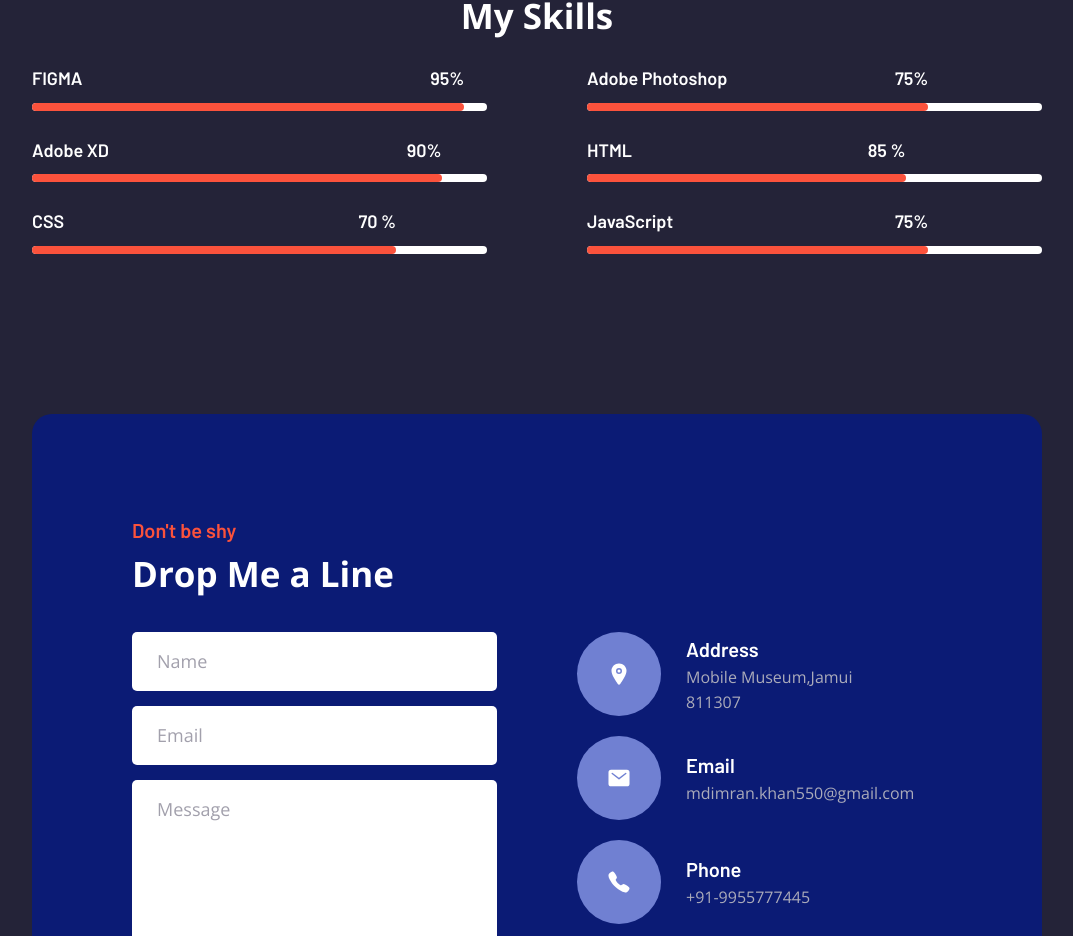
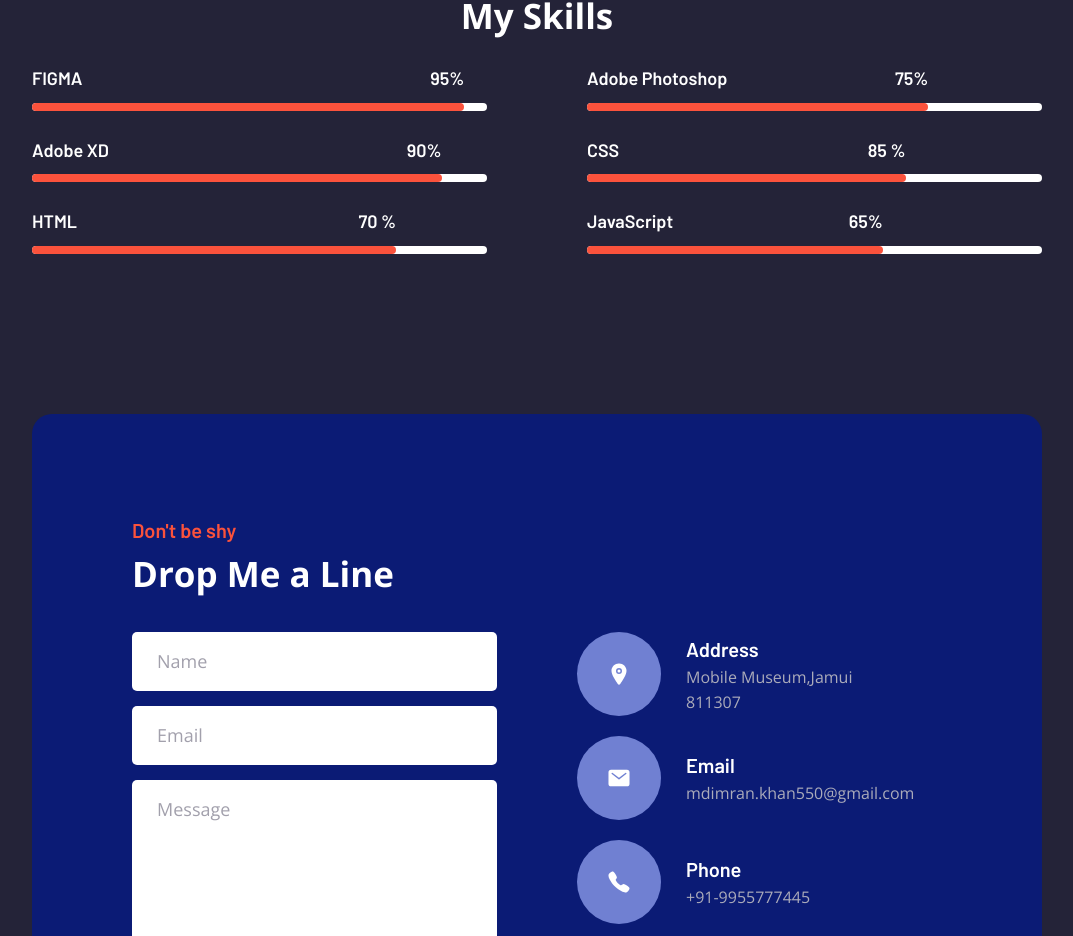
Before and after one commit to imumufid/portfolio, a plain HTML site: page index.html in a window 1280 px wide. Shown: the part 3900-4836 px from the top of the page, without its empty margins (103-1176 px from the left). Drawn offline with nearby package versions, Linux system fonts and the light colour scheme; a script that the page names is missing.

Commit message:
index.html

```diff
--- a/index.html
+++ b/index.html
@@ -363,7 +363,7 @@
 
             <li class="skills-item">
               <div class="wrapper" style="width: 70%">
-                <h3 class="skills-title">HTML</h3>
+                <h3 class="skills-title">CSS</h3>
 
                 <data class="skills-data" value="70">85 %</data>
               </div>
@@ -375,7 +375,7 @@
 
             <li class="skills-item">
               <div class="wrapper" style="width: 80%">
-                <h3 class="skills-title">CSS</h3>
+                <h3 class="skills-title">HTML</h3>
 
                 <data class="skills-data" value="80">70 %</data>
               </div>
@@ -386,14 +386,14 @@
             </li>
 
             <li class="skills-item">
-              <div class="wrapper" style="width: 75%">
+              <div class="wrapper" style="width: 65%">
                 <h3 class="skills-title">JavaScript</h3>
 
-                <data class="skills-data" value="75">75%</data>
+                <data class="skills-data" value="65">65%</data>
               </div>
 
               <div class="skills-progress-box">
-                <div class="skills-progress" style="width: 75%"></div>
+                <div class="skills-progress" style="width: 65%"></div>
               </div>
             </li>
 
```
